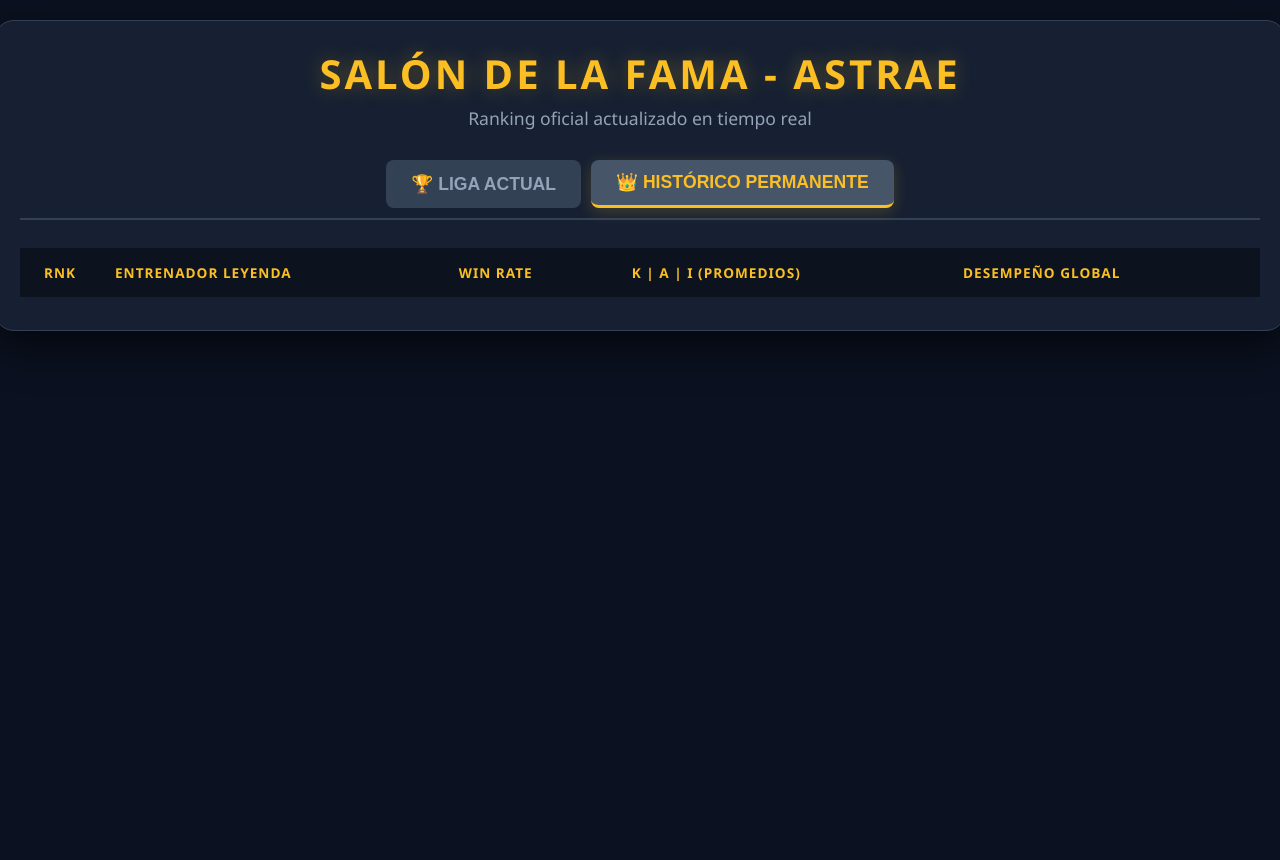
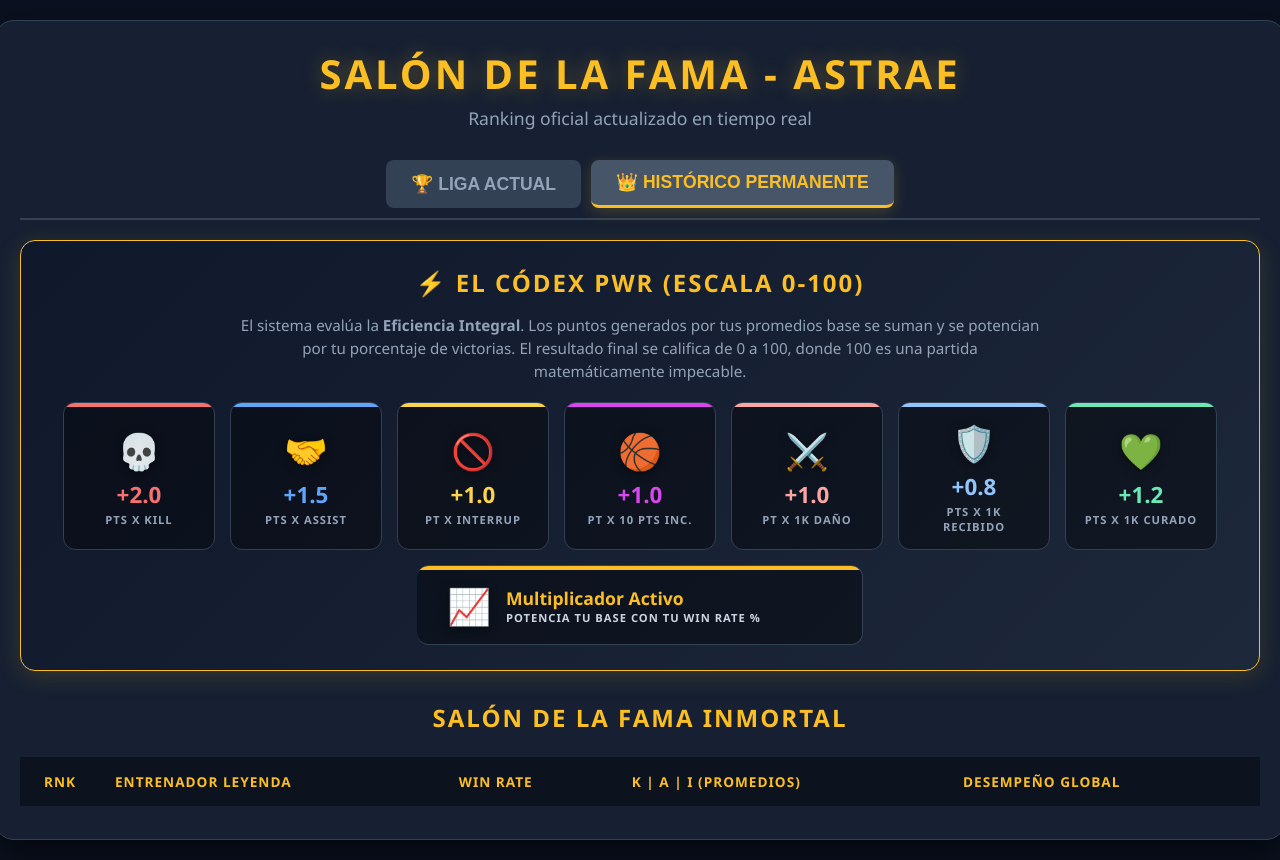
Before and after one commit to Aztrae/Ranking-FJ, a plain HTML site: page index.html in a window 1280 px wide. Both pictures are taken after a click on the button "👑 HISTÓRICO PERMANENTE". Before the commit the page ends 800 px from the top, so only its background shows below. Drawn offline with Linux system fonts and the light colour scheme; no server answers.

Commit message:
Update index.html

```diff
--- a/index.html
+++ b/index.html
@@ -17,6 +17,28 @@
         td { padding: 15px; background: var(--panel-light); vertical-align: middle; border-top: 1px solid #334155; border-bottom: 1px solid #334155; }
         td:first-child { border-left: 1px solid #334155; border-radius: 10px 0 0 10px; }
         td:last-child { border-right: 1px solid #334155; border-radius: 0 10px 10px 0; }
+
+        /* CÓDEX DEL PWR SCORE - PICTOGRÁFICO */
+        .pwr-legend { background: linear-gradient(135deg, rgba(15,23,42,0.9), rgba(30,41,59,0.9)); border: 1px solid var(--oro); border-radius: 15px; padding: 25px; margin-bottom: 25px; display: flex; flex-direction: column; align-items: center; box-shadow: 0 5px 25px rgba(251, 191, 36, 0.15); }
+        .pwr-legend h3 { margin: 0 0 15px 0; color: var(--oro); font-size: 1.5em; text-transform: uppercase; letter-spacing: 2px; text-align: center; display: flex; align-items: center; gap: 10px; }
+        .pwr-legend-subtitle { color: #94a3b8; font-size: 0.95em; text-align: center; max-width: 800px; margin-bottom: 20px; line-height: 1.5; }
+
+        .pwr-cards-container { display: flex; flex-wrap: wrap; justify-content: center; gap: 15px; width: 100%; }
+        .pwr-card { background: rgba(0,0,0,0.4); border: 1px solid #334155; border-radius: 12px; padding: 15px; display: flex; flex-direction: column; align-items: center; justify-content: center; width: 120px; position: relative; overflow: hidden; transition: 0.3s; }
+        .pwr-card:hover { transform: translateY(-5px); box-shadow: 0 8px 20px rgba(0,0,0,0.5); }
+        .pwr-card::before { content: ''; position: absolute; top: 0; left: 0; width: 100%; height: 4px; }
+        .pwr-card .icon { font-size: 2.2em; filter: drop-shadow(0 2px 4px rgba(0,0,0,0.5)); margin-bottom: 5px; }
+        .pwr-card .value { font-size: 1.4em; font-weight: 900; color: white; }
+        .pwr-card .unit { font-size: 0.7em; color: #94a3b8; text-transform: uppercase; font-weight: bold; letter-spacing: 1px; margin-top: 2px; text-align: center;}
+
+        .card-kill::before { background: #f87171; } .card-kill .value { color: #f87171; }
+        .card-assist::before { background: #60a5fa; } .card-assist .value { color: #60a5fa; }
+        .card-int::before { background: #fcd34d; } .card-int .value { color: #fcd34d; }
+        .card-score::before { background: #d946ef; } .card-score .value { color: #d946ef; }
+        .card-dmg::before { background: #fca5a5; } .card-dmg .value { color: #fca5a5; }
+        .card-tank::before { background: #93c5fd; } .card-tank .value { color: #93c5fd; }
+        .card-heal::before { background: #6ee7b7; } .card-heal .value { color: #6ee7b7; }
+        .card-wr::before { background: var(--oro); } .card-wr .value { color: var(--oro); }
 
         .rank-1 td { background: linear-gradient(90deg, rgba(251, 191, 36, 0.15) 0%, var(--panel-light) 100%); border-color: rgba(251, 191, 36, 0.5); }
         .rank-2 td { background: linear-gradient(90deg, rgba(203, 213, 225, 0.1) 0%, var(--panel-light) 100%); border-color: rgba(203, 213, 225, 0.4); }
@@ -55,6 +77,24 @@
     </div>
 
     <div id="p" class="content">
+
+        <div class="pwr-legend">
+            <h3>⚡ El Códex PWR (Escala 0-100)</h3>
+            <div class="pwr-legend-subtitle">El sistema evalúa la <b>Eficiencia Integral</b>. Los puntos generados por tus promedios base se suman y se potencian por tu porcentaje de victorias. El resultado final se califica de 0 a 100, donde 100 es una partida matemáticamente impecable.</div>
+            <div class="pwr-cards-container">
+                <div class="pwr-card card-kill"><div class="icon">💀</div><div class="value">+2.0</div><div class="unit">pts x Kill</div></div>
+                <div class="pwr-card card-assist"><div class="icon">🤝</div><div class="value">+1.5</div><div class="unit">pts x Assist</div></div>
+                <div class="pwr-card card-int"><div class="icon">🚫</div><div class="value">+1.0</div><div class="unit">pt x Interrup</div></div>
+                <div class="pwr-card card-score"><div class="icon">🏀</div><div class="value">+1.0</div><div class="unit">pt x 10 pts inc.</div></div>
+                <div class="pwr-card card-dmg"><div class="icon">⚔️</div><div class="value">+1.0</div><div class="unit">pt x 1k Daño</div></div>
+                <div class="pwr-card card-tank"><div class="icon">🛡️</div><div class="value">+0.8</div><div class="unit">pts x 1k Recibido</div></div>
+                <div class="pwr-card card-heal"><div class="icon">💚</div><div class="value">+1.2</div><div class="unit">pts x 1k Curado</div></div>
+                <div class="pwr-card card-wr" style="border-left: none; border-top: 1px solid #334155; width: 100%; max-width: 400px; flex-direction: row; gap: 15px; justify-content: flex-start; padding-left: 30px;"><div class="icon" style="margin:0;">📈</div><div><div class="value" style="font-size: 1.1em;">Multiplicador Activo</div><div class="unit" style="text-align:left; color:#cbd5e1; margin-top:0;">Potencia tu base con tu Win Rate %</div></div></div>
+            </div>
+        </div>
+
+        <div style="text-align:center; margin-bottom: 15px; margin-top: 30px;"><h2 style="color: var(--oro); margin: 0; text-transform: uppercase; letter-spacing: 2px;">Salón de la Fama Inmortal</h2></div>
+
         <table>
             <thead><tr><th style="width: 50px; text-align: center;">Rnk</th><th>Entrenador Leyenda</th><th>Win Rate</th><th>K | A | I (Promedios)</th><th>Desempeño Global</th></tr></thead>
             <tbody id="pTable"></tbody>
@@ -63,8 +103,8 @@
 </div>
 
 <script>
-    // --- CONEXIÓN DIRECTA A TU FIREBASE ---
-    const FIREBASE_URL = 'https://ranking-fj-cb29e-default-rtdb.firebaseio.com';
+    // --- CONEXIÓN A FIREBASE REALTIME DATABASE ---
+    const FIREBASE_URL = 'https://ranking-fj-cb29e-default-rtdb.firebaseio.com'; // <--- ¡AQUÍ VA TU URL!
     let dataNube = { temporada: {}, permanente: {} };
 
     function tab(id) {
@@ -146,7 +186,6 @@
         document.getElementById(targetBody).innerHTML = html.join('');
     }
 
-    // Actualización cada 30 segundos usando el ancho de banda masivo de Firebase
     fetchNube();
     setInterval(fetchNube, 30000);
 </script>
```
